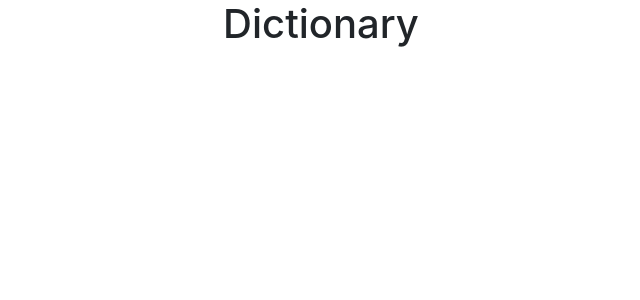
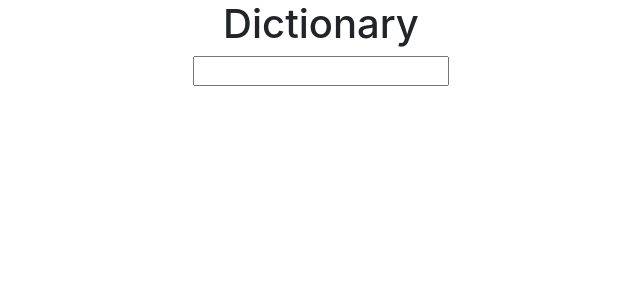
Before and after one commit to SoleaMD/dictionary-project, a React (Create React App) app: page / in a window 1280 px wide. Shown: the top 300 px of the page, without its empty margins (319-959 px from the left). Built offline with nearby package versions, Linux system fonts and the light colour scheme.

Commit message:
Added Dictionary component
-Added new Dictionary component.
-Added search engine.

```diff
--- a/src/App.js
+++ b/src/App.js
@@ -1,9 +1,11 @@
 import "./App.css";
+import Dictionary from "./Dictionary";
 
 export default function App() {
   return (
     <div className="App">
       <h1>Dictionary</h1>
+      <Dictionary />
     </div>
   );
 }
--- /dev/null
+++ b/src/Dictionary.js
@@ -0,0 +1,25 @@
+import React, { useState } from "react";
+
+export default function Dictionary() {
+  let [keyword, setKeyword] = useState("");
+
+  function search(event) {
+    event.preventDefault();
+    alert(`Searching for ${keyword}`);
+  }
+
+  function handleWordSearch(event) {
+    setKeyword(event.target.value);
+  }
+
+  return (
+    <div className="Dictionary">
+      <form onSubmit={search}>
+        <input
+          type="search"
+          onChange={handleWordSearch}
+        />
+      </form>
+    </div>
+  );
+}
```
